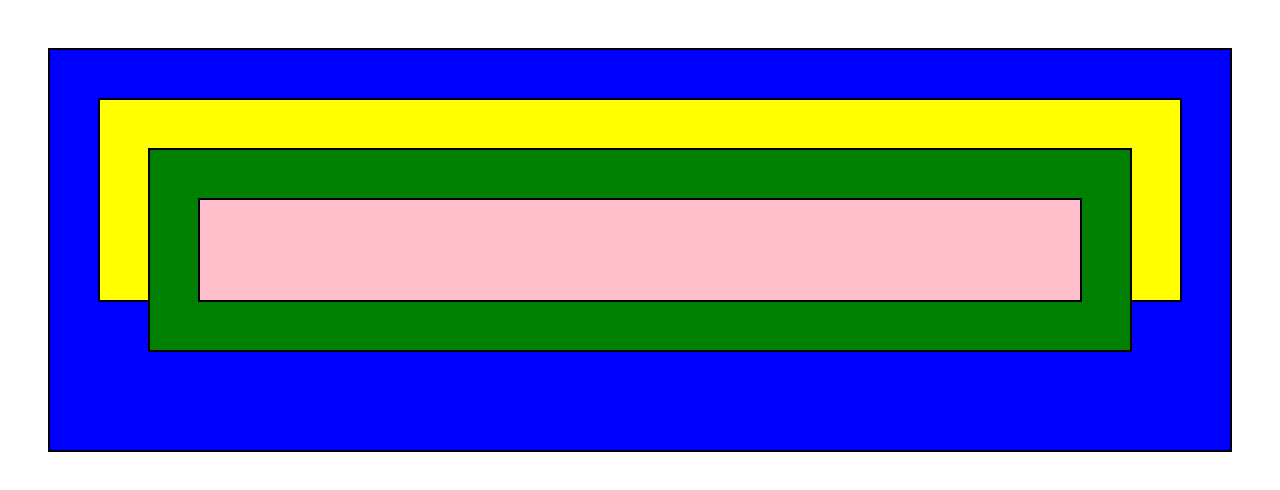
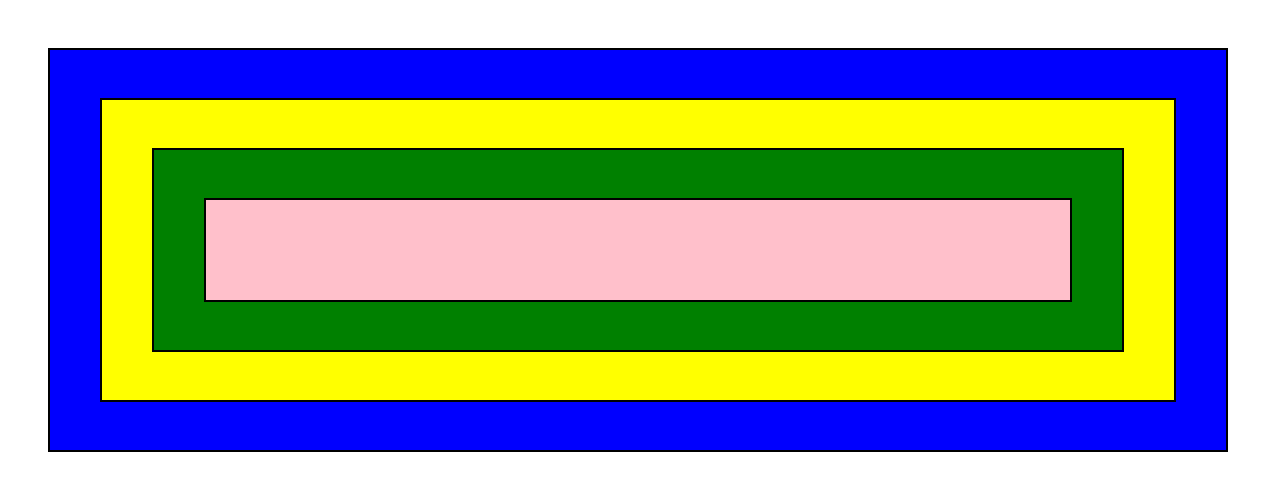
Before and after one commit to VitaliiHryb/C-IT_WORK-my-repo, a plain HTML site: page lesson-8/task-5/index.html in a window 1280 px wide. Drawn offline with nearby package versions, Linux system fonts and the light colour scheme.

Commit message:
l8 t5 ch10

```diff
--- a/lesson-8/task-5/styles.css
+++ b/lesson-8/task-5/styles.css
@@ -1,7 +1,7 @@
 div {
     box-sizing: content-box;
     border: 2px solid black;
-    width: calc(100% - 100px);
+    width: calc(100% - 104px);
     /* blue, yellow, green, pink */
 }
 
@@ -14,9 +14,9 @@ div {
 
 .yellow {
     position: relative;
-    height: 200px;
+    height: 300px;
     margin-top: 48px;
-    margin-left: 48px;
+    margin-left: 50px;
     background-color: yellow;
 }
 
@@ -24,7 +24,7 @@ div {
     position: relative;
     height: 200px;
     margin-top: 48px;
-    margin-left: 48px;
+    margin-left: 50px;
     background-color: green;
 }
 
@@ -32,6 +32,6 @@ div {
     position: relative;
     height: 100px;
     margin-top: 48px;
-    margin-left: 48px;
+    margin-left: 50px;
     background-color: pink;
 }
```
